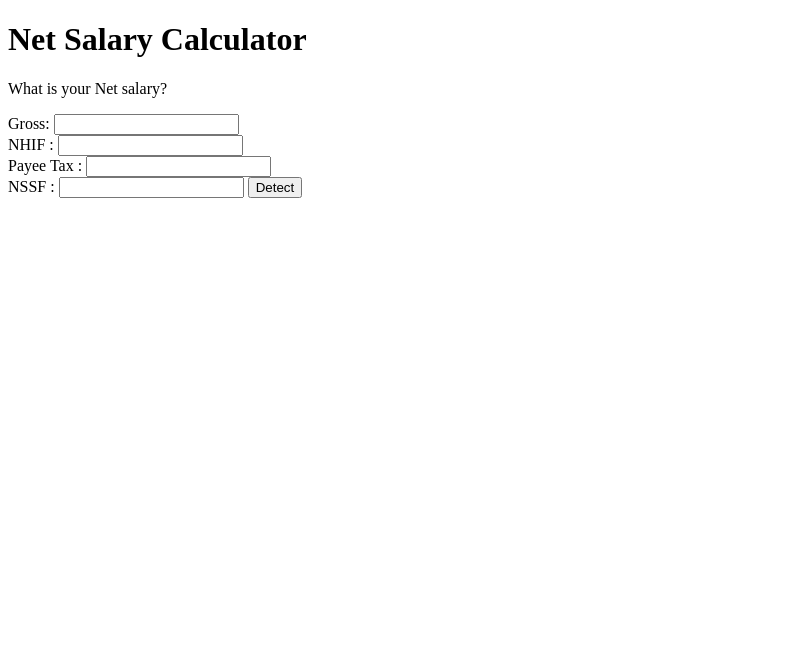
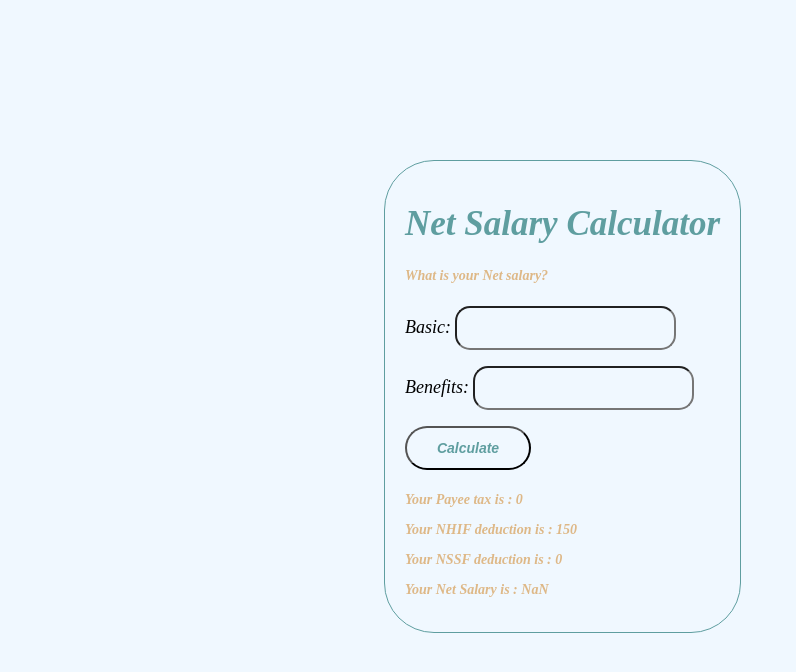
Before and after one commit to changach-3000/week1-code-challenge, a plain HTML site: page NetSalaryCalc/index.html in a window 1280 px wide. Shown: the whole page, without its empty margins (0-796 px from the left). Drawn offline with Linux system fonts and the light colour scheme.

Commit message:
NetSalary Calculator

```diff
--- a/GradeGenerator/style.css
+++ b/GradeGenerator/style.css
@@ -1,7 +1,9 @@
 /* General styling */
+
 *{
     font-style: italic;
-    background-color: aliceblue;
+     background-color: aliceblue;
+
 }
 
 /* Styling the form container */
--- a/NetSalaryCalc/index.html
+++ b/NetSalaryCalc/index.html
@@ -8,16 +8,20 @@
     <link rel="stylesheet" type="text/css" href="./style.css">
 </head>
 <body>
+    <div class = "container">
+    <form>
     <h1>Net Salary Calculator</h1>
         <p>What is your Net salary?</p>
-        Gross: <input type="number" id ="gross"></br>
-        NHIF : <input type="number" id="nhif"></br>
-        Payee Tax : <input type="number" id="payee"></br>
-        NSSF : <input type="number" id="nssf">
-
-        <input type="button" onClick="speedDetector()" value="Detect">
+        Basic: <input type="number" id ="basic"></br>
+        Benefits: <input type="number" id ="benefits"></input></br>
+        <input type="button" onClick="main" value="Calculate">
+         <p>Your Payee tax is : <span id="payee"></span></p>
+         <p>Your NHIF deduction is : <span id="nhif"></span></p>
+         <p>Your NSSF deduction is : <span id="nssf"></span></p>
+         <p>Your Net Salary is : <span id="net"></span></p>
 
     </form>
+    </div>
 
     <script type="text/javascript" src="./index.js"></script>
 
--- a/NetSalaryCalc/index.js
+++ b/NetSalaryCalc/index.js
@@ -0,0 +1,78 @@
+// Initialize variables basic benefits that take values from the form and calculating the gross salary
+const basic = document.getElementById("basic").value;
+const benefits = document.getElementById("benefits").value;
+let grossSalary = basic + benefits;
+
+// Create a main function that holds all the other functions
+function main(){
+  //funtion paye() that calculates the paye tax
+    function paye(){
+        if(grossSalary <= 24000){
+            const output =  grossSalary * 0.1;
+            document.getElementById('payee').innerHTML = output;
+        }else if(grossSalary >24000 && grossSalary < 32333){
+            const output= grossSalary * 0.25;
+            document.getElementById('payee').innerHTML = output;
+        }else if (grossSalary >32333){
+            const output = grossSalary * 0.3;
+            document.getElementById('payee').innerHTML = output;
+        }else{
+            alert("Enter valid input");
+        }
+
+    }
+    // function that calculates the nhif rate
+    function nhif(){
+        const nhifRates = [
+            { min: 0, max: 5999, amount: 150 },
+            { min: 6000, max: 7999, amount: 300 },
+            { min: 8000, max: 11999, amount: 400 },
+            { min: 12000, max: 14999, amount: 500 },
+            { min: 15000, max: 19999, amount: 600 },
+            { min: 20000, max: 24999, amount: 750 },
+            { min: 25000, max: 29999, amount: 850 },
+            { min: 30000, max: 34999, amount: 900 },
+            { min: 35000, max: 39999, amount: 950 },
+            { min: 40000, max: 44999, amount: 1000},
+            { min: 45000, max: 49999, amount: 1100},
+            { min: 50000, max: 59999, amount: 1200},
+            { min: 60000, max: 69999, amount: 1300},
+            { min: 70000, max: 79999, amount: 1400},
+            { min: 80000, max: 89999, amount: 1500},
+            { min: 90000, max: 99999, amount: 1600},
+        ];
+            for (let i = 0; i < nhifRates.length; i++) {
+              const rateObj = nhifRates[i];
+              if (grossSalary >= rateObj.min && grossSalary <= rateObj.max) {
+                document.getElementById("nhif").innerHTML= rateObj.amount;
+              }
+            }
+    }
+
+        // function that calculates nssf rate
+     function nssf(){
+            const lowerBound = 6000;
+            const upperBound = 18000;
+            const rate = 0.06;
+
+            if (grossSalary < lowerBound) {
+              document.getElementById("nssf").innerHTML= grossSalary * rate;
+            } else if (grossSalary >= lowerBound && grossSalary <= upperBound) {
+              document.getElementById("nssf").innerHTML= upperBound * rate;
+            }
+          }
+
+        // function that calculates the net pay by
+        // doing deductions of nhif,nssf and paye taxes from the gross salary
+          const netsal = function(){
+            let netsalary = grossSalary - nssf - nhif ;
+            document.getElementById("net").innerHTML = netsalary;
+          }
+          // call the functions
+          paye();
+          nhif();
+          nssf();
+          netsal();
+        }
+        //call the main function
+        main();
--- a/NetSalaryCalc/style.css
+++ b/NetSalaryCalc/style.css
@@ -0,0 +1,56 @@
+/* General styling */
+*{
+    font-style: italic;
+    background-color: aliceblue;
+}
+
+/* Styling the form container */
+
+.container {
+    position: absolute;
+    top: 20%;
+    left: 30%;
+    padding:20px;
+    font-size: 18px;
+    border-radius: 50px;
+    border: 1px solid cadetblue;
+}
+
+
+/* Styling for the header  */
+
+h1{
+    color:cadetblue;
+    font-size: 35px;
+}
+
+/* Styling for the paragraph */
+
+p{
+    font-size: 14px;
+    color: burlywood;
+    font-weight: bolder;
+}
+/* Styling the <input> for the text */
+input[type=number] {
+    width: 70%;
+    padding: 12px 20px;
+    margin: 8px 0;
+    box-sizing: border-box;
+    border-radius: 15px;
+    font-size: 14px;
+
+  }
+
+/* Styling the <input> for the button */
+input[type=button] {
+    width:40%;
+    padding: 12px 20px;
+    margin: 8px 0;
+    box-sizing: border-box;
+    font-size: 14px;
+    color: cadetblue;
+    font-weight: bolder;
+    border-radius: 50px;
+
+}
```
